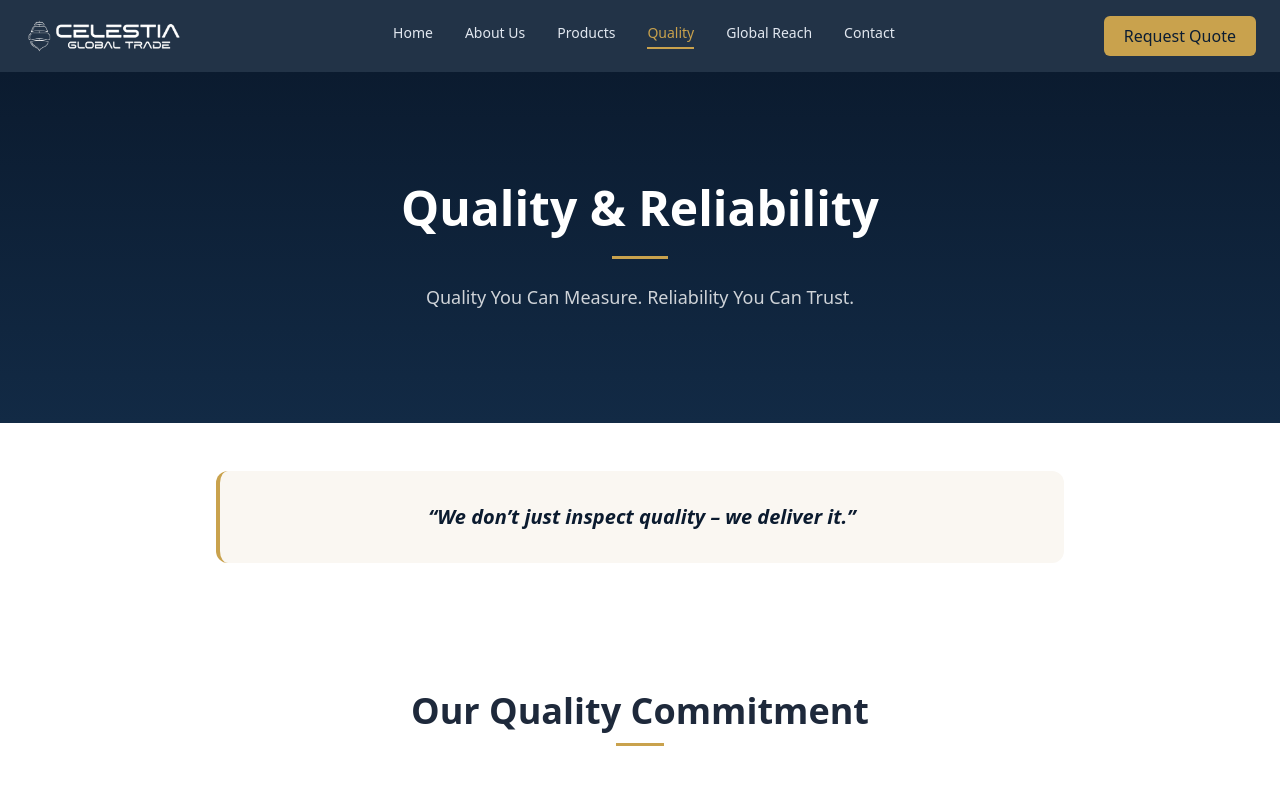
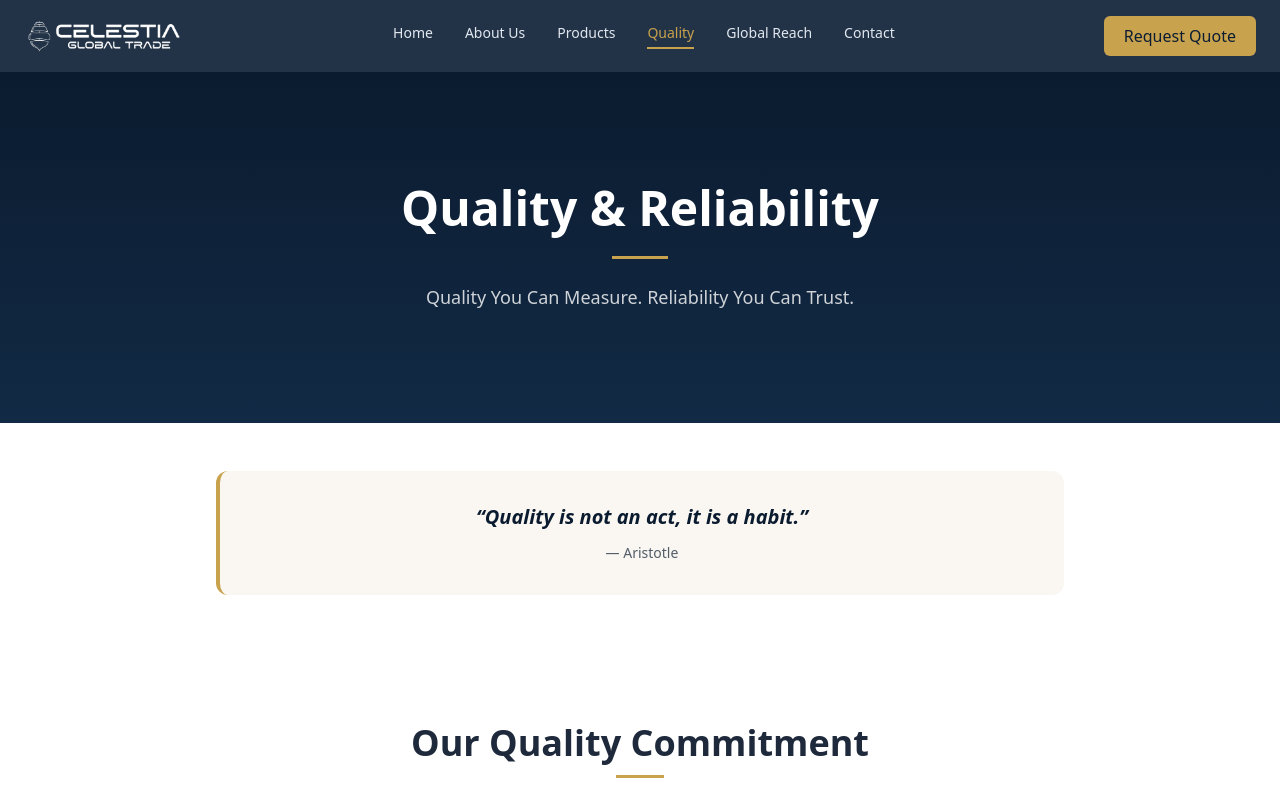
Before and after one commit to preshitpawar-beep/Celestia-GT, a Next.js app: page /quality in a window 1280 px wide. Shown: the top 800 px of the page. Built offline with nearby package versions, Linux system fonts and the light colour scheme.

Commit message:
Update page.js

```diff
--- a/app/quality/page.js
+++ b/app/quality/page.js
@@ -118,10 +118,13 @@ export default function Quality() {
       {/* QUOTE */}
       <section className="py-12">
         <div className="max-w-4xl mx-auto px-6">
-          <div className="bg-[#faf7f2] rounded-xl px-10 py-8 border-l-4 border-gold">
-            <p className="text-xl font-semibold text-center italic text-[#0b1b2f]">
-              “We don’t just inspect quality – we deliver it.”
+          <div className="bg-[#faf7f2] rounded-xl px-10 py-8 border-l-4 border-gold text-center">
+            <p className="text-xl font-semibold italic text-[#0b1b2f] mb-3">
+              “Quality is not an act, it is a habit.”
             </p>
+            <span className="block text-sm font-medium text-[#0b1b2f]/70">
+              — Aristotle
+            </span>
           </div>
         </div>
       </section>
```
